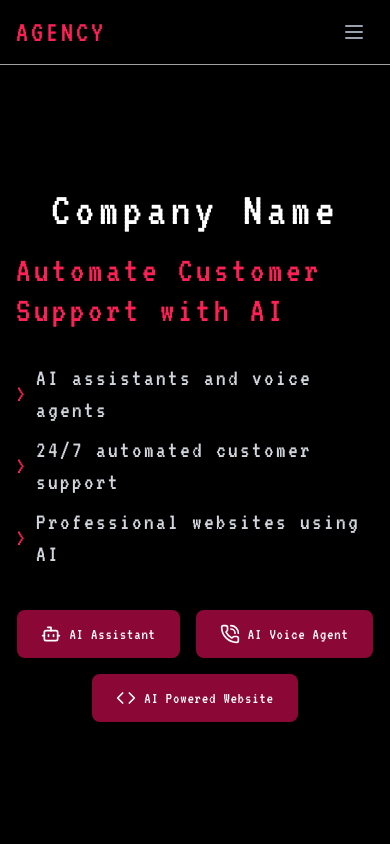
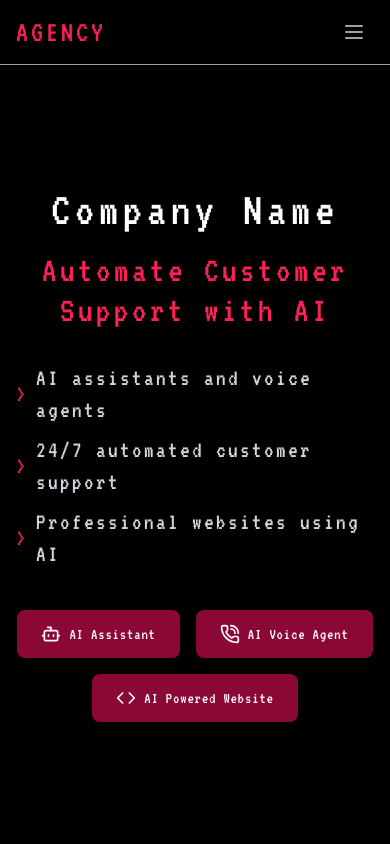
Before and after one commit to fuyofulo/agency01, a Next.js app in the folder agency/: page / in a window 390 px wide. Shown: the top 844 px of the page. Built offline with nearby package versions, Linux system fonts and the light colour scheme.

Commit message:
centered the subheading text

```diff
--- a/agency/src/components/hero/Hero.tsx
+++ b/agency/src/components/hero/Hero.tsx
@@ -1,9 +1,4 @@
-import {
-  Bot,
-  PhoneCall,
-  Code,
-  LucideIcon,
-} from "lucide-react";
+import { Bot, PhoneCall, Code, LucideIcon } from "lucide-react";
 
 interface Feature {
   text: string;
@@ -49,7 +44,7 @@ export const Hero = () => {
       <h1 className="text-5xl md:text-8xl tracking-widest mb-4">
         Company Name
       </h1>
-      <h2 className="text-4xl md:text-5xl text-rose-500 mb-8 tracking-widest font-light">
+      <h2 className="text-4xl md:text-5xl text-rose-500 mb-8 tracking-widest font-light text-center w-full">
         Automate Customer Support with AI
       </h2>
 
```
